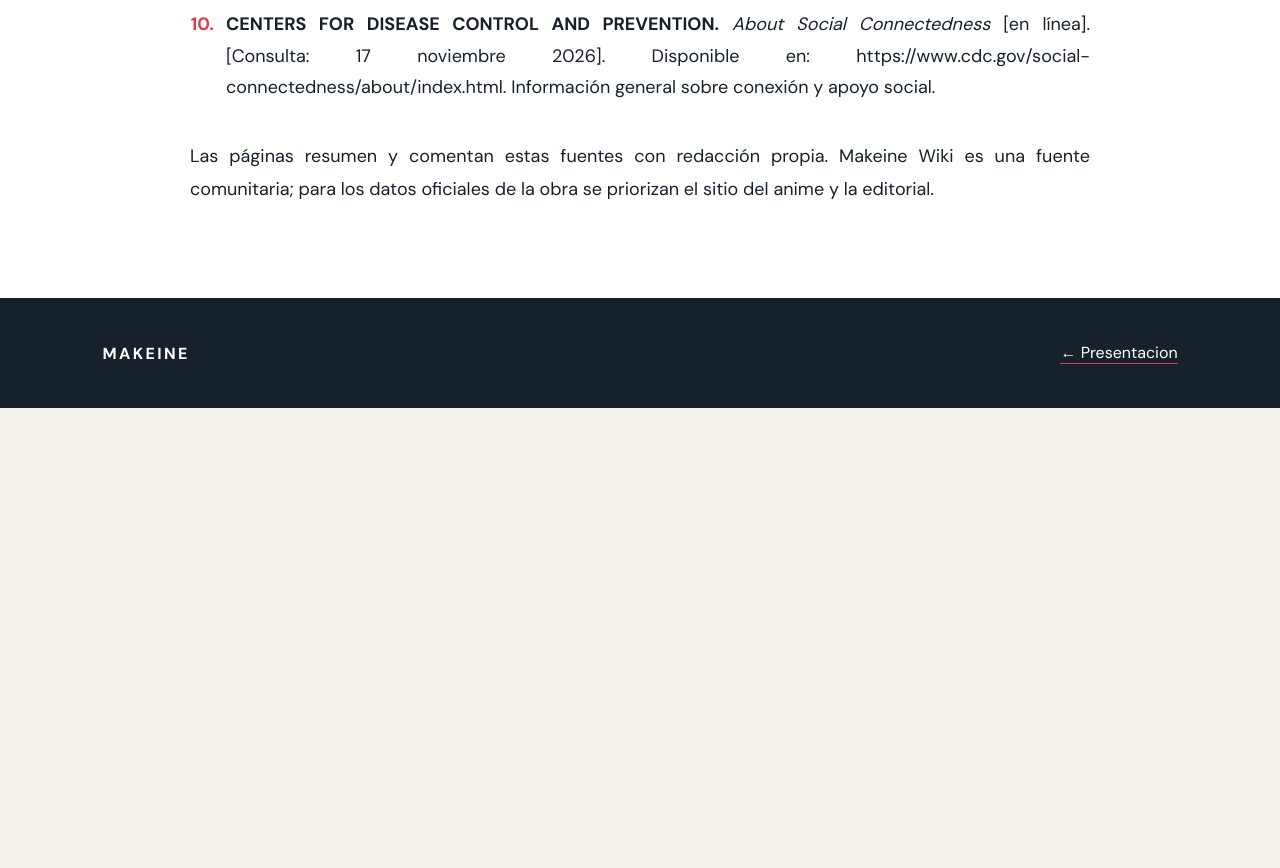
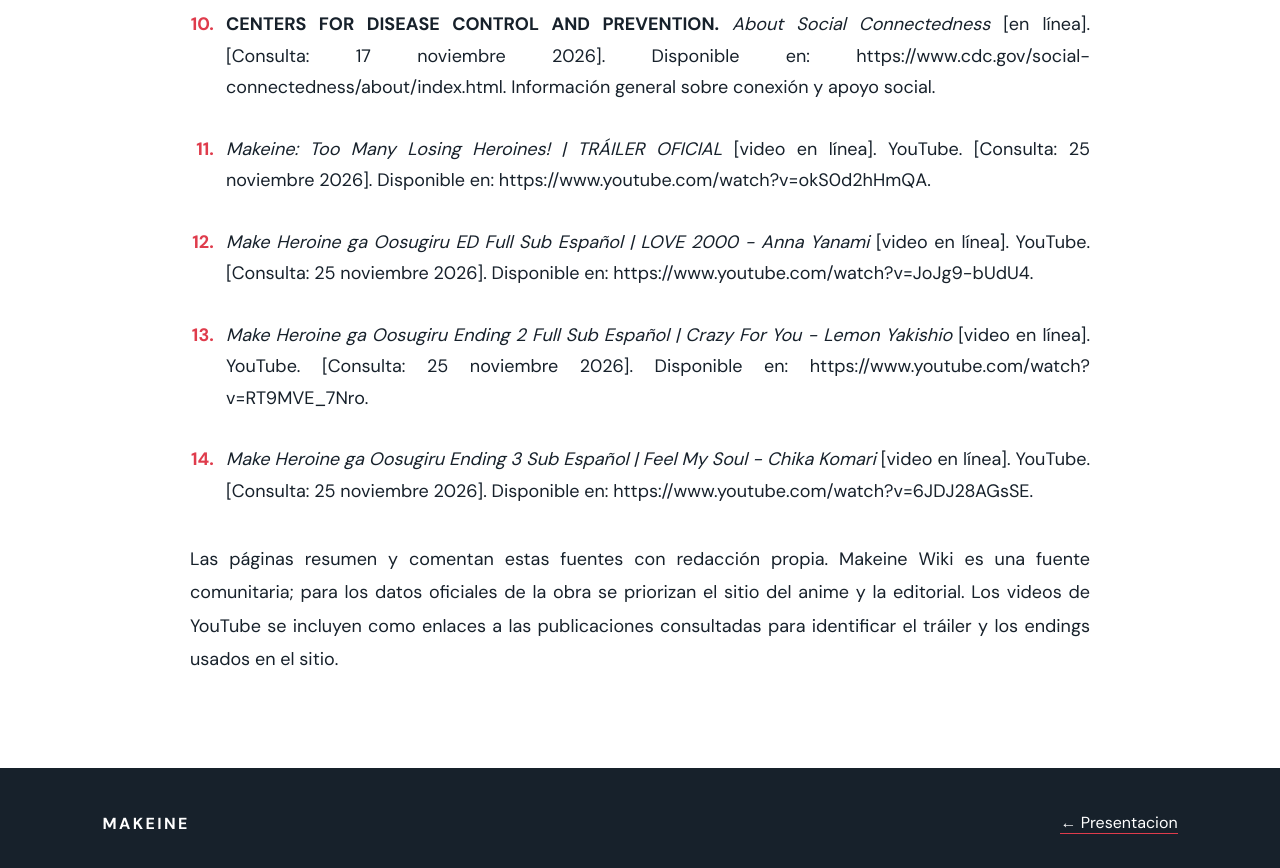
Before and after one commit to walteredu29-tech/makeine-page, a plain HTML site: page Referencias/referencias.html in a window 1280 px wide. Shown: the part 1461-2329 px from the top of the page. Before the commit the page ends 1869 px from the top, so only its background shows below. Drawn offline with Linux system fonts and the light colour scheme; a web font is replaced by a local one.

Commit message:
Add video sources to references
Co-authored-by: Copilot <223556219+Copilot@users.noreply.github.com>

```diff
--- a/Referencias/referencias.html
+++ b/Referencias/referencias.html
@@ -32,9 +32,13 @@
           <li id="ref-8"><strong>SHOGAKUKAN.</strong> <em>Make Heroine ga Oosugiru! 2</em> [en línea]. [Consulta: 17 noviembre 2026]. Disponible en: <a href="https://www.shogakukan.co.jp/books/09453041" target="_blank" rel="noopener noreferrer">https://www.shogakukan.co.jp/books/09453041</a>. Ficha editorial del segundo volumen.</li>
           <li id="ref-9"><strong>WORLD HEALTH ORGANIZATION.</strong> <em>Adolescent mental health</em> [en línea]. [Consulta: 17 noviembre 2026]. Disponible en: <a href="https://www.who.int/news-room/fact-sheets/detail/adolescent-mental-health" target="_blank" rel="noopener noreferrer">https://www.who.int/news-room/fact-sheets/detail/adolescent-mental-health</a>. Información general sobre salud mental en la adolescencia.</li>
           <li id="ref-10"><strong>CENTERS FOR DISEASE CONTROL AND PREVENTION.</strong> <em>About Social Connectedness</em> [en línea]. [Consulta: 17 noviembre 2026]. Disponible en: <a href="https://www.cdc.gov/social-connectedness/about/index.html" target="_blank" rel="noopener noreferrer">https://www.cdc.gov/social-connectedness/about/index.html</a>. Información general sobre conexión y apoyo social.</li>
+          <li id="ref-11"><em>Makeine: Too Many Losing Heroines! | TRÁILER OFICIAL</em> [video en línea]. YouTube. [Consulta: 25 noviembre 2026]. Disponible en: <a href="https://www.youtube.com/watch?v=okS0d2hHmQA" target="_blank" rel="noopener noreferrer">https://www.youtube.com/watch?v=okS0d2hHmQA</a>.</li>
+          <li id="ref-12"><em>Make Heroine ga Oosugiru ED Full Sub Español | LOVE 2000 - Anna Yanami</em> [video en línea]. YouTube. [Consulta: 25 noviembre 2026]. Disponible en: <a href="https://www.youtube.com/watch?v=JoJg9-bUdU4" target="_blank" rel="noopener noreferrer">https://www.youtube.com/watch?v=JoJg9-bUdU4</a>.</li>
+          <li id="ref-13"><em>Make Heroine ga Oosugiru Ending 2 Full Sub Español | Crazy For You - Lemon Yakishio</em> [video en línea]. YouTube. [Consulta: 25 noviembre 2026]. Disponible en: <a href="https://www.youtube.com/watch?v=RT9MVE_7Nro" target="_blank" rel="noopener noreferrer">https://www.youtube.com/watch?v=RT9MVE_7Nro</a>.</li>
+          <li id="ref-14"><em>Make Heroine ga Oosugiru Ending 3 Sub Español | Feel My Soul - Chika Komari</em> [video en línea]. YouTube. [Consulta: 25 noviembre 2026]. Disponible en: <a href="https://www.youtube.com/watch?v=6JDJ28AGsSE" target="_blank" rel="noopener noreferrer">https://www.youtube.com/watch?v=6JDJ28AGsSE</a>.</li>
         </ol>
 
-        <p>Las páginas resumen y comentan estas fuentes con redacción propia. Makeine Wiki es una fuente comunitaria; para los datos oficiales de la obra se priorizan el sitio del anime y la editorial.</p>
+        <p>Las páginas resumen y comentan estas fuentes con redacción propia. Makeine Wiki es una fuente comunitaria; para los datos oficiales de la obra se priorizan el sitio del anime y la editorial. Los videos de YouTube se incluyen como enlaces a las publicaciones consultadas para identificar el tráiler y los endings usados en el sitio.</p>
 
       </article>
     </section>
```
Also changed, not shown: Contenido 2/historia.html (+1 -1 lines), Contenido 3/rechazo.html (+1 -1 lines), Contenido 4/amistad.html (+1 -1 lines), Principal/Principal.html (+1 -1 lines), Contenido 2/codigo-historia.txt, Contenido 3/codigo-rechazo.txt, Contenido 4/codigo-amistad.txt, Principal/codigo-Principal.txt, Referencias/codigo-referencias.txt.
